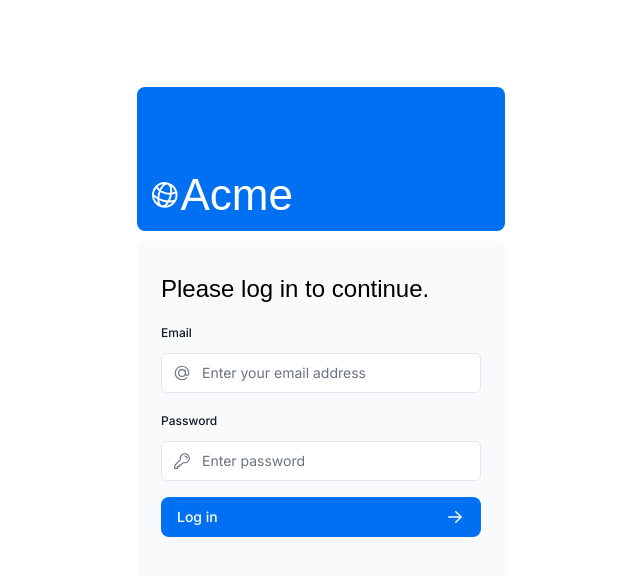
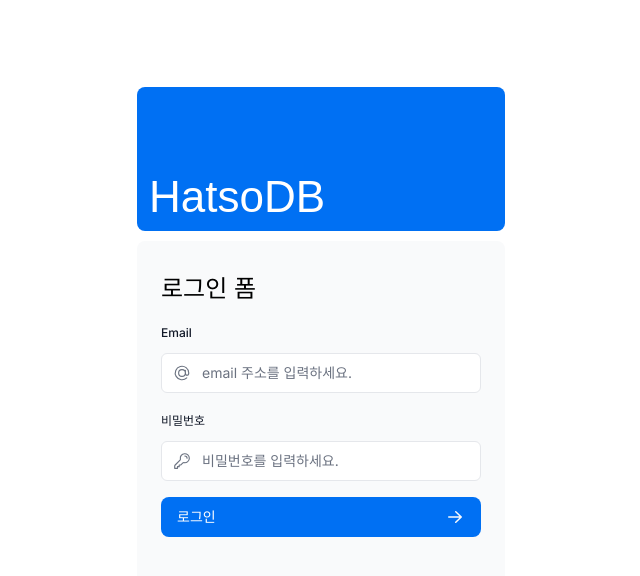
Before and after one commit to KIMHUISEUNG/NextJS-Dashboard-Tut, a Next.js app: page /login in a window 1280 px wide. Shown: the top 576 px of the page, without its empty margins (319-959 px from the left). Built offline with nearby package versions, Linux system fonts and the light colour scheme; a web font is replaced by a local one.

Commit message:
custom project

```diff
--- a/app/layout.tsx
+++ b/app/layout.tsx
@@ -8,6 +8,7 @@ export const metadata: Metadata = {
     default: 'Acme Dashboard',
   },
   description: 'The official Next.js Learn Dashboard built with App Router.',
+  icons: "/favicon.ico",
   metadataBase: new URL('https://next-learn-dashboard.vercel.sh'),
 };
 
--- a/app/page.tsx
+++ b/app/page.tsx
@@ -13,17 +13,19 @@ export default function Page() {
       <div className="mt-4 flex grow flex-col gap-4 md:flex-row">
         <div className={`${lusitana.className} flex flex-col justify-center gap-6 rounded-lg bg-gray-50 px-6 py-10 md:w-2/5 md:px-20`}>
           <p className={`text-xl text-gray-800 md:text-3xl md:leading-normal`}>
-            <strong>Welcome to Acme.</strong> This is the example for the{' '}
+            <strong>Welcome to HatsoDB.</strong> 이 페이지는 임시 페이지 입니다.{' '}
+            <br></br>
+            이 프로젝트는
             <a href="https://nextjs.org/learn/" className="text-blue-500">
-              Next.js Learn Course
+              Next.js
             </a>
-            , brought to you by Vercel.
+            코스를 따라 만들었습니다.
           </p>
           <Link
             href="/login"
             className="flex items-center gap-5 self-start rounded-lg bg-blue-500 px-6 py-3 text-sm font-medium text-white transition-colors hover:bg-blue-400 md:text-base"
           >
-            <span>Log in</span> <ArrowRightIcon className="w-5 md:w-6" />
+            <span>로그인</span> <ArrowRightIcon className="w-5 md:w-6" />
           </Link>
         </div>
         <div className="flex items-center justify-center p-6 md:w-3/5 md:px-28 md:py-12">
--- a/app/ui/acme-logo.tsx
+++ b/app/ui/acme-logo.tsx
@@ -1,4 +1,4 @@
-import { GlobeAltIcon } from '@heroicons/react/24/outline';
+
 import { lusitana } from '@/app/ui/fonts';
 
 export default function AcmeLogo() {
@@ -6,8 +6,7 @@ export default function AcmeLogo() {
     <div
       className={`${lusitana.className} flex flex-row items-center leading-none text-white`}
     >
-      <GlobeAltIcon className="h-12 w-12 rotate-[15deg]" />
-      <p className="text-[44px]">Acme</p>
+      <p className="text-[44px]">HatsoDB</p>
     </div>
   );
 }
--- a/app/ui/login-form.tsx
+++ b/app/ui/login-form.tsx
@@ -23,7 +23,7 @@ export default function LoginForm() {
     <form action={formAction} className="space-y-3">
       <div className="flex-1 rounded-lg bg-gray-50 px-6 pb-4 pt-8">
         <h1 className={`${lusitana.className} mb-3 text-2xl`}>
-          Please log in to continue.
+          로그인 폼
         </h1>
         <div className="w-full">
           <div>
@@ -39,7 +39,7 @@ export default function LoginForm() {
                 id="email"
                 type="email"
                 name="email"
-                placeholder="Enter your email address"
+                placeholder="email 주소를 입력하세요."
                 required
               />
               <AtSymbolIcon className="pointer-events-none absolute left-3 top-1/2 h-[18px] w-[18px] -translate-y-1/2 text-gray-500 peer-focus:text-gray-900" />
@@ -50,7 +50,7 @@ export default function LoginForm() {
               className="mb-3 mt-5 block text-xs font-medium text-gray-900"
               htmlFor="password"
             >
-              Password
+              비밀번호
             </label>
             <div className="relative">
               <input
@@ -58,7 +58,7 @@ export default function LoginForm() {
                 id="password"
                 type="password"
                 name="password"
-                placeholder="Enter password"
+                placeholder="비밀번호를 입력하세요."
                 required
                 minLength={6}
               />
@@ -68,7 +68,7 @@ export default function LoginForm() {
         </div>
         <input type="hidden" name="redirectTo" value={callbackUrl} />
         <Button className="mt-4 w-full" aria-disabled={isPending}>
-          Log in <ArrowRightIcon className="ml-auto h-5 w-5 text-gray-50" />
+          로그인 <ArrowRightIcon className="ml-auto h-5 w-5 text-gray-50" />
         </Button>
         <div className="flex h-8 items-end space-x-1">
           {errorMessage && (
```
Also changed, not shown: 2 other files (tests, documents, lock files or other folders).
